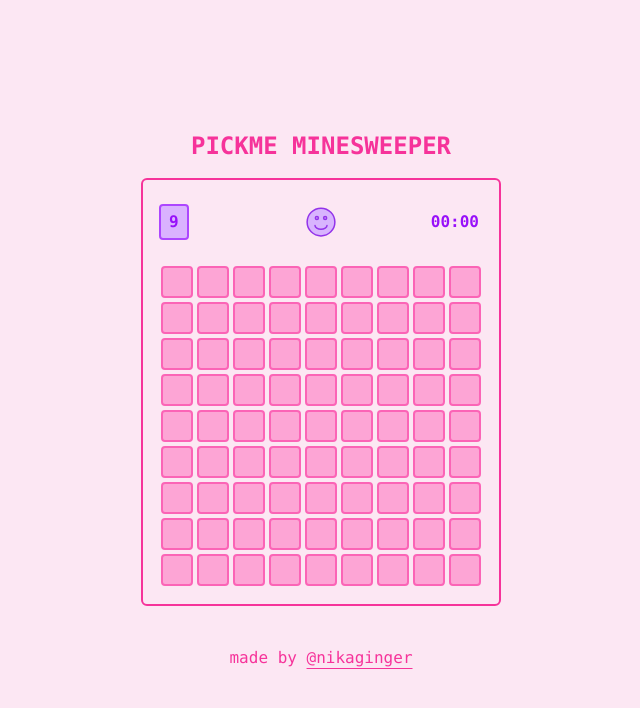
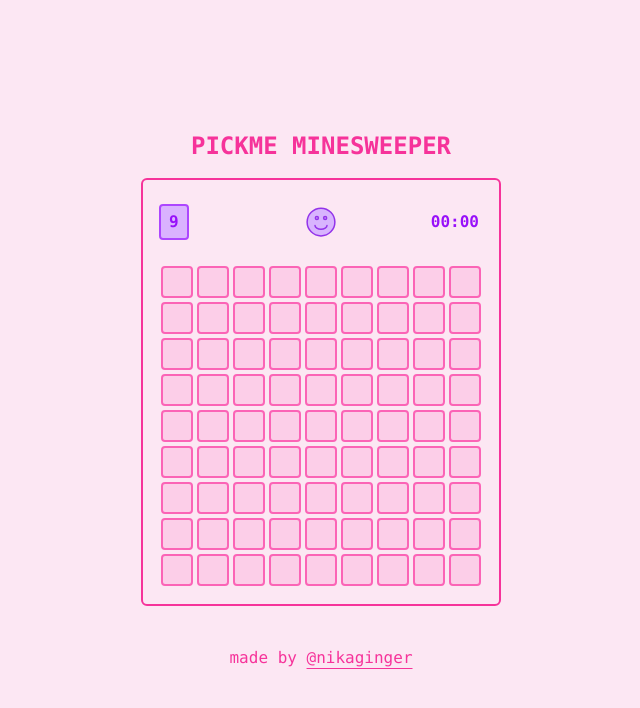
Before and after one commit to brenevaveronika/yoursweeper, a Vue app: page / in a window 1280 px wide. Shown: the top 708 px of the page, without its empty margins (319-959 px from the left). Built offline with nearby package versions, Linux system fonts and the light colour scheme.

Commit message:
Cell hover coloring deleted & active added

```diff
--- a/src/components/Cell.vue
+++ b/src/components/Cell.vue
@@ -44,10 +44,10 @@
     'flex items-center justify-center m-0.5 rounded-sm duration-300',
     'cursor-pointer select-none',
     {
-      'bg-pink-300': props.state === 'hidden',
+      'bg-pink-200': props.state === 'hidden',
       'bg-pink-400': props.state === 'revealed',
       'bg-red-200': props.state === 'revealed' && props.value === -1,
-      'hover:bg-pink-600 hover:border-pink-600': props.state === 'hidden'
+      'active:bg-pink-600 active:border-pink-600': props.state === 'hidden'
     }
   ]);
 </script>
```
